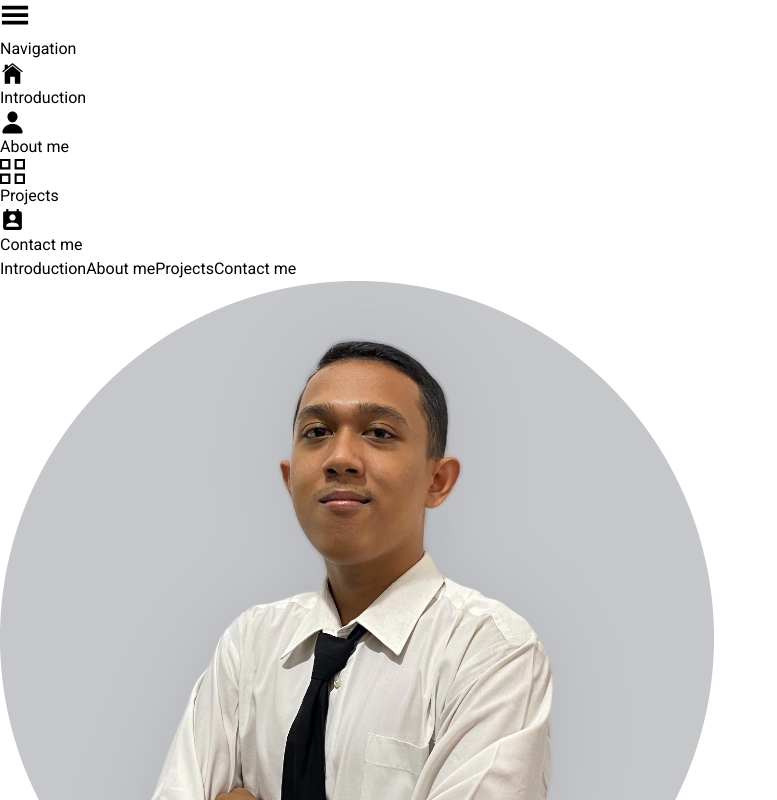
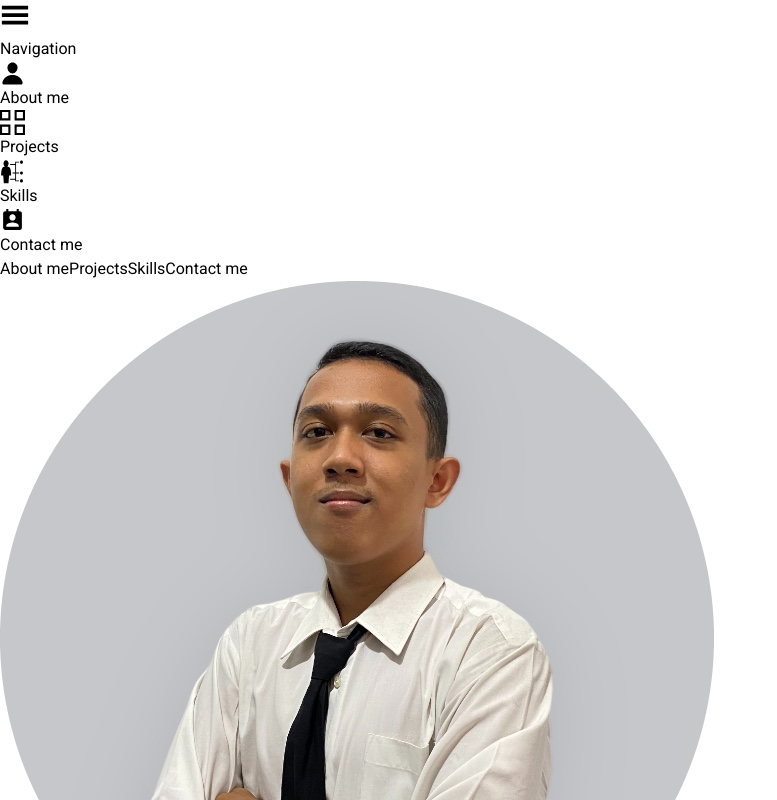
Before and after one commit to SaputraUta/my-portfolio, a React (Vite) app: page / in a window 1280 px wide. Shown: the top 800 px of the page, without its empty margins (0-777 px from the left). Built offline with nearby package versions, Linux system fonts and the light colour scheme.

Commit message:
Fixing navbar and hero

```diff
--- a/src/components/Hero.tsx
+++ b/src/components/Hero.tsx
@@ -2,7 +2,7 @@ import { TypeAnimation } from "react-type-animation";
 
 export default function Hero() {
   return (
-    <div className="flex flex-col md:flex-row gap-5 md:gap-24 mx-10 md:justify-center md:mt-20 lg:mt-24 xl:mt-28">
+    <div className="relative flex flex-col md:flex-row gap-5 md:gap-24 mx-10 md:justify-center md:mt-20 lg:mt-24 xl:mt-28">
       <div className="mx-auto rounded-full shadow-2xl max-w-[270px] max-h-[270px] md:max-w-xs md:max-h-[320px] md:mt-12 lg:mt-4 xl:mt-0">
         <img
           src="/photo.png"
@@ -21,7 +21,7 @@ export default function Hero() {
             />
           </span>
         </p>
-        <p className="text-justify text-slate-900 text-base sm:text-lg md:text-xl tracking-wide font-normal leading-normal">
+        <p className="text-justify text-slate-700 text-base sm:text-lg md:text-xl tracking-wide font-normal leading-normal">
           I am a fresh graduate in <b>Electrical Engineering</b> concentrating
           in <b>Computer Science</b>. I have knowledge of{" "}
           <b>JavaScript, Typescript, PHP</b> and <b>SQL </b>
@@ -40,7 +40,7 @@ export default function Hero() {
       <div className="absolute -z-10 top-1/3 left-3/4 md:left-[90%]">
         <div className="w-16 h-16 rounded-full bg-blue-300" />
       </div>
-      <div className="hidden md:block absolute -z-10 bottom-10 left-20">
+      <div className="hidden md:block absolute -z-10 -bottom-20 left-20">
         <div className="w-16 h-16 rounded-full bg-blue-300" />
       </div>
       <div className="hidden md:block absolute -z-10 top-3/4 left-3/4">
--- a/src/components/Navbar.tsx
+++ b/src/components/Navbar.tsx
@@ -1,6 +1,6 @@
 import { useEffect, useRef, useState } from "react";
 import { GiHamburgerMenu } from "react-icons/gi";
-import { IoIosHome } from "react-icons/io";
+import { GiSkills } from "react-icons/gi";
 import { IoPerson } from "react-icons/io5";
 import { GrProjects } from "react-icons/gr";
 import { MdPermContactCalendar } from "react-icons/md";
@@ -22,11 +22,9 @@ export default function Navbar() {
 
   return (
     <div className="relative">
-      {!sideBar && (
-        <button className="m-4 p-2 md:hidden" onClick={() => setSideBar(true)}>
-          <GiHamburgerMenu size={30} />
-        </button>
-      )}
+      <button className="m-4 p-2 md:hidden" onClick={() => setSideBar(true)}>
+        <GiHamburgerMenu size={30} />
+      </button>
       <nav
         ref={navbarRef}
         className={`min-h-screen sm:w-64 w-48 flex flex-col absolute top-0 left-0 bg-slate-100 z-50 transition-transform ease-out transform  md:hidden ${
@@ -36,17 +34,7 @@ export default function Navbar() {
         <h3 className="p-4 font-bold text-xl">Navigation</h3>
         <a
           href="#"
-          className="mt-4 px-4 py-3 flex gap-2 items-center font-medium tracking-wider hover:bg-slate-200 sm:text-lg"
-          onClick={() => setSideBar(false)}
-        >
-          <span>
-            <IoIosHome size={25} />
-          </span>
-          Introduction
-        </a>
-        <a
-          href="#"
-          className="px-4 py-3 flex gap-2 items-center font-medium tracking-wider hover:bg-slate-200 sm:text-lg"
+          className="mt-4 px-4 py-4 flex gap-2 items-center font-medium tracking-wider hover:bg-slate-200 sm:text-lg"
           onClick={() => setSideBar(false)}
         >
           <span>
@@ -56,7 +44,7 @@ export default function Navbar() {
         </a>
         <a
           href="#"
-          className="px-4 py-3 flex gap-2 items-center font-medium tracking-wider hover:bg-slate-200 sm:text-lg"
+          className="px-4 py-4 flex gap-2 items-center font-medium tracking-wider hover:bg-slate-200 sm:text-lg"
           onClick={() => setSideBar(false)}
         >
           <span>
@@ -66,7 +54,17 @@ export default function Navbar() {
         </a>
         <a
           href="#"
-          className="px-4 py-3 flex gap-2 items-center font-medium tracking-wider hover:bg-slate-200 sm:text-lg"
+          className="px-4 py-4 flex gap-2 items-center font-medium tracking-wider hover:bg-slate-200 sm:text-lg"
+          onClick={() => setSideBar(false)}
+        >
+          <span>
+            <GiSkills size={25} />
+          </span>
+          Skills
+        </a>
+        <a
+          href="#"
+          className="px-4 py-4 flex gap-2 items-center font-medium tracking-wider hover:bg-slate-200 sm:text-lg"
           onClick={() => setSideBar(false)}
         >
           <span>
@@ -79,25 +77,25 @@ export default function Navbar() {
       <nav className="hidden md:flex justify-center items-center gap-16 lg:gap-24 xl:gap-32 w-full py-8">
         <a
           href="#"
-          className="flex gap-1 items-center font-bold tracking-wider text-lg lg:text-xl xl:text-2xl hover:underline"
-        >
-          Introduction
-        </a>
-        <a
-          href="#"
-          className="flex gap-1 items-center font-bold tracking-wider text-lg lg:text-xl xl:text-2xl hover:underline"
+          className="flex gap-1 items-center font-bold tracking-wider text-lg lg:text-xl xl:text-2xl rounded-full p-2 hover:bg-slate-300"
         >
           About me
         </a>
         <a
           href="#"
-          className="flex gap-1 items-center font-bold tracking-wider text-lg lg:text-xl xl:text-2xl hover:underline"
+          className="flex gap-1 items-center font-bold tracking-wider text-lg lg:text-xl xl:text-2xl rounded-full p-2 hover:bg-slate-300"
         >
           Projects
         </a>
         <a
           href="#"
-          className="flex gap-1 items-center font-bold tracking-wider text-lg lg:text-xl xl:text-2xl hover:underline"
+          className="flex gap-1 items-center font-bold tracking-wider text-lg lg:text-xl xl:text-2xl rounded-full p-2 hover:bg-slate-300"
+        >
+          Skills
+        </a>
+        <a
+          href="#"
+          className="flex gap-1 items-center font-bold tracking-wider text-lg lg:text-xl xl:text-2xl rounded-full p-2 hover:bg-slate-300"
         >
           Contact me
         </a>
```
